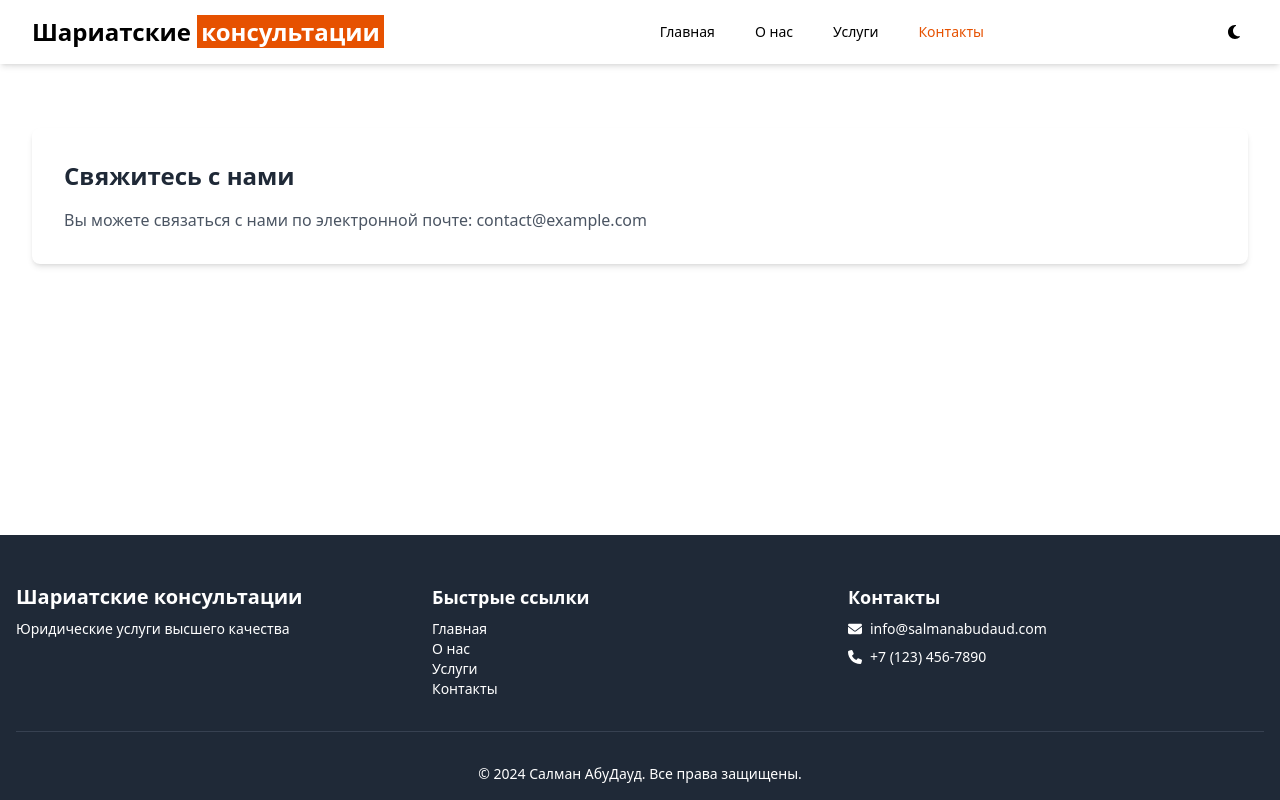
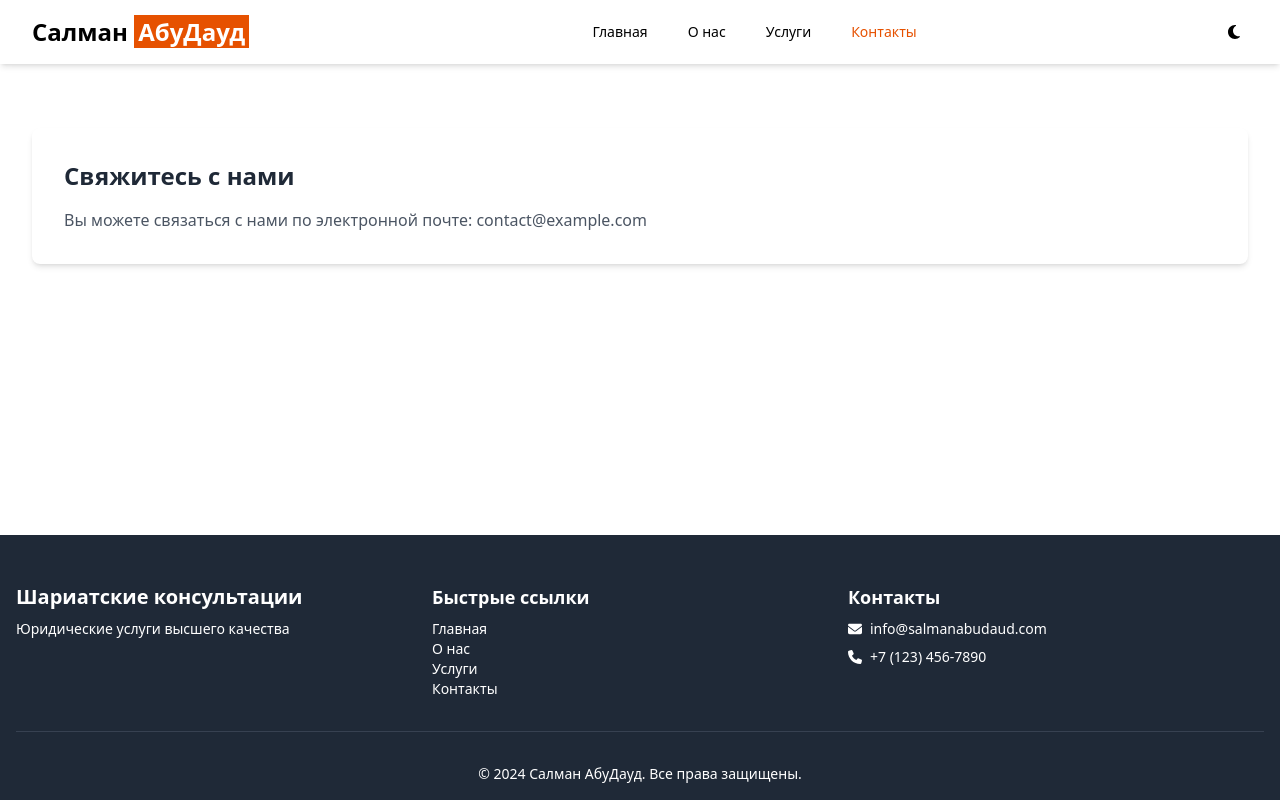
Before and after one commit to Yegoroot/sharia2, a React (Create React App) app: page /contact in a window 1280 px wide. Built offline with nearby package versions, Linux system fonts and the light colour scheme.

Commit message:
Firebase config

```diff
--- a/src/components/layout/Header.tsx
+++ b/src/components/layout/Header.tsx
@@ -70,10 +70,10 @@ const Header: React.FC = (): JSX.Element => {
               <div className="flex items-center">
                 <Link to="/" className="text-2xl font-bold">
                   <span className={`transition-colors duration-300 ${getTextColorClass()}`}>
-                    Шариатские
+                    Салман
                   </span>{' '}
                   <span className="bg-accent-light dark:bg-accent-dark text-primary-light dark:text-primary-dark px-1">
-                    консультации
+                    АбуДауд
                   </span>
                 </Link>
               </div>
```
Also changed, not shown: firebase.json (added), 2 other files (tests, documents, lock files or other folders).
